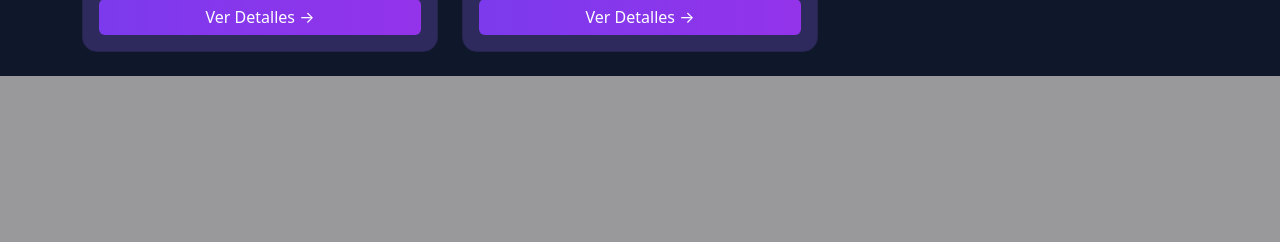
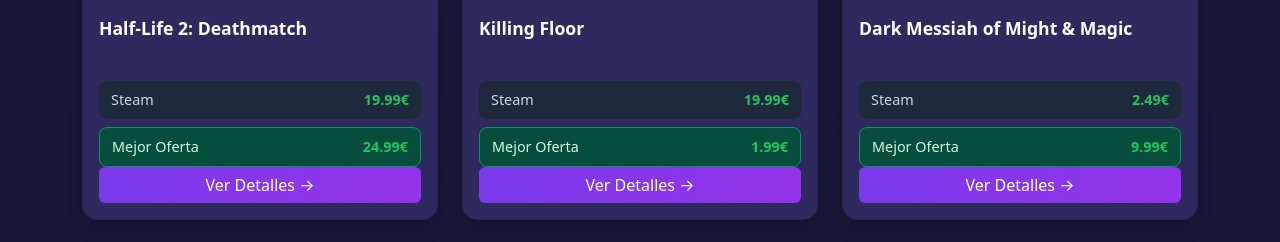
Before and after one commit to Mqif7305/ProjecteWeb, a Django app: template projecte/templates/home.html in a window 1280 px wide. Shown: the part 3770-4012 px from the top of the page. Before the commit the page ends 3846 px from the top, so only its background shows below. Run offline with Django 5.2, Linux system fonts and the light colour scheme; the template is opened without the code that fills it: values that come from a table or form of the project are taken from there, others are empty; data comes from the database, SQL or seed files in the repository.

Commit message:
modificat UI home

```diff
--- a/projecte/templates/games/details.html
+++ b/projecte/templates/games/details.html
@@ -120,8 +120,8 @@
     <div class="section-container">
         <h3 class="section-title">Descripción</h3>
         <div class="description-content">
-            {% if game.details.description %}
-                {{ game.details.description|safe }}
+            {% if game.details.description_brief %}
+                {{ game.details.description_brief|safe }}
             {% else %}
                 <p style="color: #94a3b8; font-style: italic;">No hay descripción detallada disponible. Intenta recargar la página.</p>
             {% endif %}
--- a/projecte/templates/home.html
+++ b/projecte/templates/home.html
@@ -47,29 +47,58 @@
         background-color: #334155;
     }
 
+    /* Títols de les seccions */
+    .section-title {
+        margin-top: 40px;
+        margin-bottom: 25px;
+        font-weight: bold;
+        color: #ffffff;
+        border-left: 5px solid #7c3aed;
+        padding-left: 15px;
+    }
+
     .card {
         background: #2e2a5e;
         border-radius: 15px;
         overflow: hidden;
         transition: transform 0.2s;
+        height: 100%; /* Perquè totes siguin igual d'altes */
     }
 
     .card:hover {
         transform: scale(1.03);
     }
 
+    .card-img-top {
+        height: 160px;
+        object-fit: cover;
+    }
+
     .game-title {
         font-weight: bold;
         font-size: 1.1rem;
         color: white;
+        min-height: 2.5rem; /* Per mantenir alineació amb noms llargs */
     }
 
     .price-box {
         background-color: #1e293b;
-        padding: 10px;
+        padding: 8px 12px;
         border-radius: 8px;
         margin-top: 10px;
         color: #cbd5f5;
+        font-size: 0.9rem;
+    }
+
+    /* Estil per a la millor oferta */
+    .best-offer-box {
+        background-color: #064e3b; /* Verd fosc */
+        padding: 8px 12px;
+        border-radius: 8px;
+        margin-top: 8px;
+        color: #d1fae5;
+        font-size: 0.9rem;
+        border: 1px solid #059669;
     }
 
     .price {
@@ -87,7 +116,6 @@
 
     .btn-deal:hover {
         opacity: 0.9;
-        color: white !important;
     }
 </style>
 {% endblock %}
@@ -105,30 +133,69 @@
 </div>
 
 <div class="container mt-4">
+
+    <h2 class="section-title">Los mejor valorados</h2>
     <div class="row">
-        {% for juego in juegos %}
+        {% for juego in millors_valorats %}
         <div class="col-md-4 mb-4">
-            <div class="card">
-
+            <div class="card shadow">
                 <img src="{{ juego.details.header_image }}" class="card-img-top">
-
-                <div class="card-body">
+                <div class="card-body d-flex flex-column">
                     <p class="game-title">{{ juego.name }}</p>
 
-                    {% if juego.details.score %}
-                        <p style="color:#facc15">score: {{ juego.details.score }}</p>
-                    {% endif %}
+                    <p style="color:#facc15; font-size: 0.9rem;">★ Score: {{ juego.details.score }}%</p>
 
                     <div class="price-box">
                         <span>Steam</span>
                         <span class="float-end price">{{ juego.price }}</span>
                     </div>
 
-                    <a href="{% url 'game_detail' juego.steam_id %}" class="btn btn-deal">
+                    <div class="best-offer-box">
+                        <span>Mejor Oferta</span>
+                        <span class="float-end price">
+                            {# Agafa la primera oferta externa ordenada per preu #}
+                            {% with best=juego.storegame.offers.all|dictsort:"price"|first %}
+                                {{ best.price }}€
+                            {% endwith %}
+                        </span>
+                    </div>
+
+                    <a href="{% url 'game_detail' juego.steam_id %}" class="btn btn-deal mt-auto">
                         Ver Detalles →
                     </a>
                 </div>
+            </div>
+        </div>
+        {% endfor %}
+    </div>
 
+    <h2 class="section-title">También te podría gustar</h2>
+    <div class="row mb-5">
+        {% for juego in aleatoris %}
+        <div class="col-md-4 mb-4">
+            <div class="card shadow">
+                <img src="{{ juego.details.header_image }}" class="card-img-top">
+                <div class="card-body d-flex flex-column">
+                    <p class="game-title">{{ juego.name }}</p>
+
+                    <div class="price-box">
+                        <span>Steam</span>
+                        <span class="float-end price">{{ juego.price }}</span>
+                    </div>
+
+                    <div class="best-offer-box">
+                        <span>Mejor Oferta</span>
+                        <span class="float-end price">
+                            {% with best=juego.storegame.offers.all|dictsort:"price"|first %}
+                                {{ best.price }}€
+                            {% endwith %}
+                        </span>
+                    </div>
+
+                    <a href="{% url 'game_detail' juego.steam_id %}" class="btn btn-deal mt-auto">
+                        Ver Detalles →
+                    </a>
+                </div>
             </div>
         </div>
         {% endfor %}
@@ -144,7 +211,6 @@
 
     input.addEventListener("input", async () => {
         const query = input.value;
-
         if (query.length < 2) {
             suggestionsBox.innerHTML = "";
             return;
@@ -152,18 +218,15 @@
 
         const response = await fetch(`/search/?q=${query}`);
         const data = await response.json();
-
         suggestionsBox.innerHTML = "";
 
         data.forEach(game => {
             const div = document.createElement("div");
             div.classList.add("suggestion-item");
             div.textContent = game.name;
-
             div.onclick = () => {
                 window.location.href = `/game/${game.steam_id}/`;
             };
-
             suggestionsBox.appendChild(div);
         });
     });
```
Also changed, not shown: projecte/games/views.py (+9 -2 lines), src/GetInfoApi.py (+0 -9 lines).
